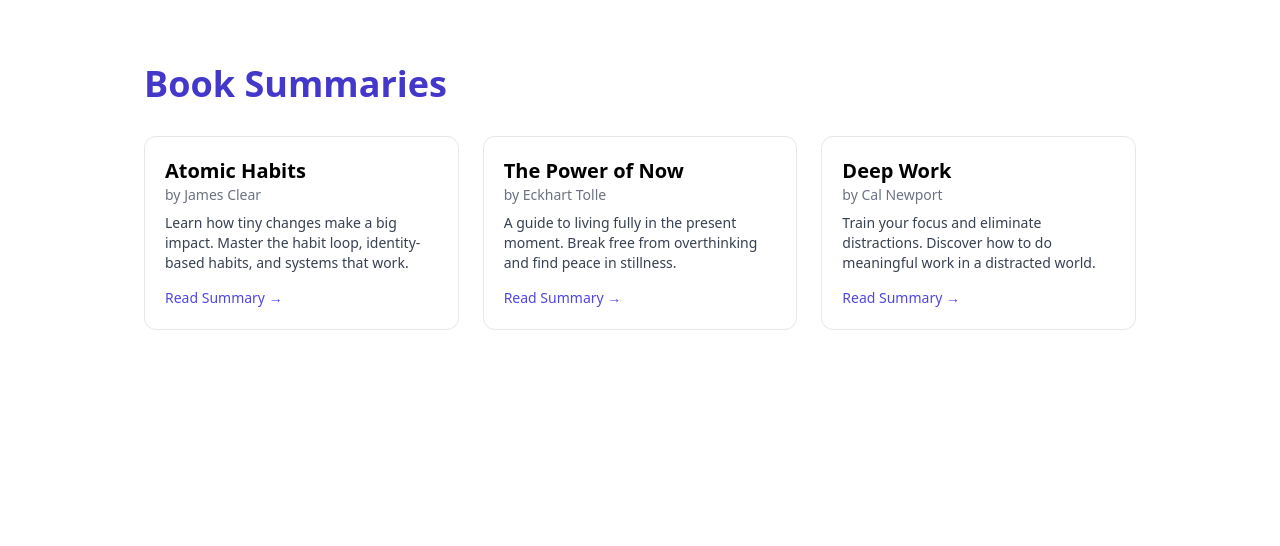
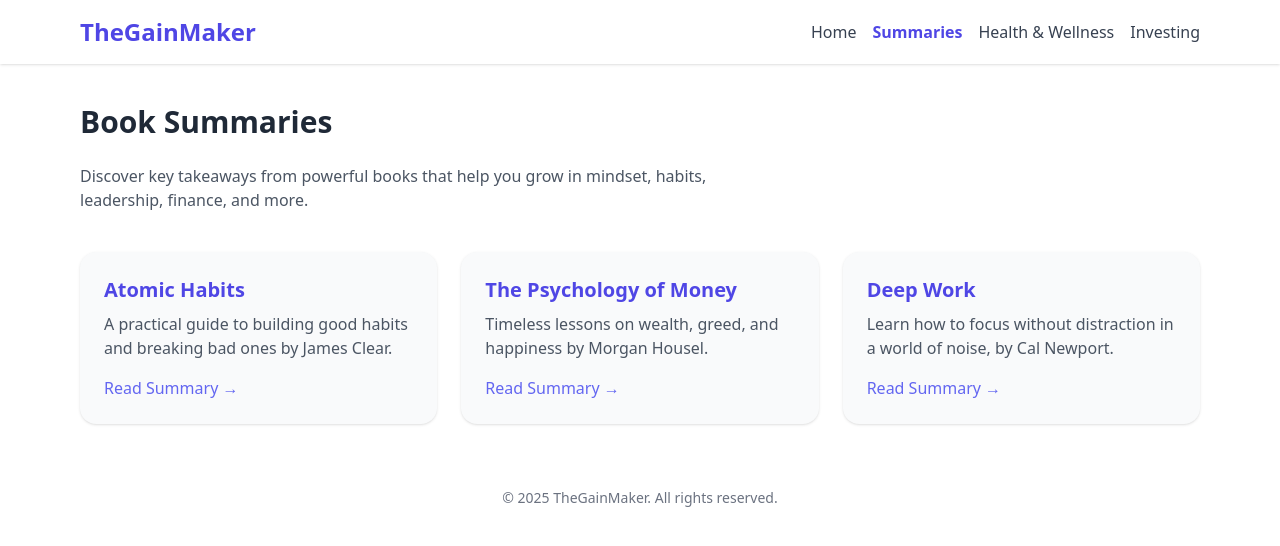
Before and after one commit to TheGainMaker/TheGainMaker-, a Next.js app: page /summaries in a window 1280 px wide. Shown: the top 546 px of the page. Built offline with nearby package versions, Linux system fonts and the light colour scheme.

Commit message:
Update summaries.js

```diff
--- a/pages/summaries.js
+++ b/pages/summaries.js
@@ -1,49 +1,61 @@
 export default function Summaries() {
-  const summaries = [
-    {
-      title: "Atomic Habits",
-      author: "James Clear",
-      slug: "atomic-habits",
-      description:
-        "Learn how tiny changes make a big impact. Master the habit loop, identity-based habits, and systems that work.",
-    },
-    {
-      title: "The Power of Now",
-      author: "Eckhart Tolle",
-      slug: "the-power-of-now",
-      description:
-        "A guide to living fully in the present moment. Break free from overthinking and find peace in stillness.",
-    },
-    {
-      title: "Deep Work",
-      author: "Cal Newport",
-      slug: "deep-work",
-      description:
-        "Train your focus and eliminate distractions. Discover how to do meaningful work in a distracted world.",
-    },
-  ];
+  return (
+    <div className="min-h-screen bg-white">
+      {/* Header */}
+      <header className="bg-white shadow">
+        <div className="max-w-6xl mx-auto px-4 py-4 flex justify-between items-center">
+          <h1 className="text-2xl font-bold text-indigo-600">TheGainMaker</h1>
+          <nav className="space-x-4">
+            <a href="/" className="text-gray-700 hover:text-indigo-600 font-medium">Home</a>
+            <a href="/summaries" className="text-indigo-600 font-bold">Summaries</a>
+            <a href="/wellness" className="text-gray-700 hover:text-indigo-600 font-medium">Health & Wellness</a>
+            <a href="/investing" className="text-gray-700 hover:text-indigo-600 font-medium">Investing</a>
+          </nav>
+        </div>
+      </header>
 
-  return (
-    <div className="max-w-5xl mx-auto px-4 py-16">
-      <h1 className="text-4xl font-bold mb-8 text-indigo-700">Book Summaries</h1>
-      <div className="grid gap-6 sm:grid-cols-2 lg:grid-cols-3">
-        {summaries.map((summary) => (
-          <div
-            key={summary.slug}
-            className="bg-white border p-5 rounded-xl hover:shadow-md transition"
-          >
-            <h2 className="text-xl font-semibold">{summary.title}</h2>
-            <p className="text-gray-500 text-sm mb-2">by {summary.author}</p>
-            <p className="text-gray-700 text-sm mb-3">{summary.description}</p>
-            <a
-              href={`/summaries/${summary.slug}`}
-              className="text-indigo-600 text-sm font-medium hover:underline"
-            >
-              Read Summary →
-            </a>
+      {/* Main Content */}
+      <main className="max-w-6xl mx-auto px-4 py-10">
+        <h2 className="text-3xl font-bold text-gray-800 mb-6">Book Summaries</h2>
+        <p className="text-gray-600 mb-10 max-w-2xl">
+          Discover key takeaways from powerful books that help you grow in mindset, habits, leadership, finance, and more.
+        </p>
+
+        {/* Sample Summaries List */}
+        <div className="grid gap-6 md:grid-cols-2 lg:grid-cols-3">
+          {/* Card 1 */}
+          <div className="bg-gray-50 rounded-2xl shadow p-6 hover:shadow-lg transition">
+            <h3 className="text-xl font-semibold text-indigo-600 mb-2">Atomic Habits</h3>
+            <p className="text-gray-600 mb-4">
+              A practical guide to building good habits and breaking bad ones by James Clear.
+            </p>
+            <a href="#" className="text-indigo-500 hover:underline font-medium">Read Summary →</a>
           </div>
-        ))}
-      </div>
+
+          {/* Card 2 */}
+          <div className="bg-gray-50 rounded-2xl shadow p-6 hover:shadow-lg transition">
+            <h3 className="text-xl font-semibold text-indigo-600 mb-2">The Psychology of Money</h3>
+            <p className="text-gray-600 mb-4">
+              Timeless lessons on wealth, greed, and happiness by Morgan Housel.
+            </p>
+            <a href="#" className="text-indigo-500 hover:underline font-medium">Read Summary →</a>
+          </div>
+
+          {/* Card 3 */}
+          <div className="bg-gray-50 rounded-2xl shadow p-6 hover:shadow-lg transition">
+            <h3 className="text-xl font-semibold text-indigo-600 mb-2">Deep Work</h3>
+            <p className="text-gray-600 mb-4">
+              Learn how to focus without distraction in a world of noise, by Cal Newport.
+            </p>
+            <a href="#" className="text-indigo-500 hover:underline font-medium">Read Summary →</a>
+          </div>
+        </div>
+      </main>
+
+      {/* Footer */}
+      <footer className="text-center text-sm text-gray-500 py-6">
+        © {new Date().getFullYear()} TheGainMaker. All rights reserved.
+      </footer>
     </div>
   );
 }
```
